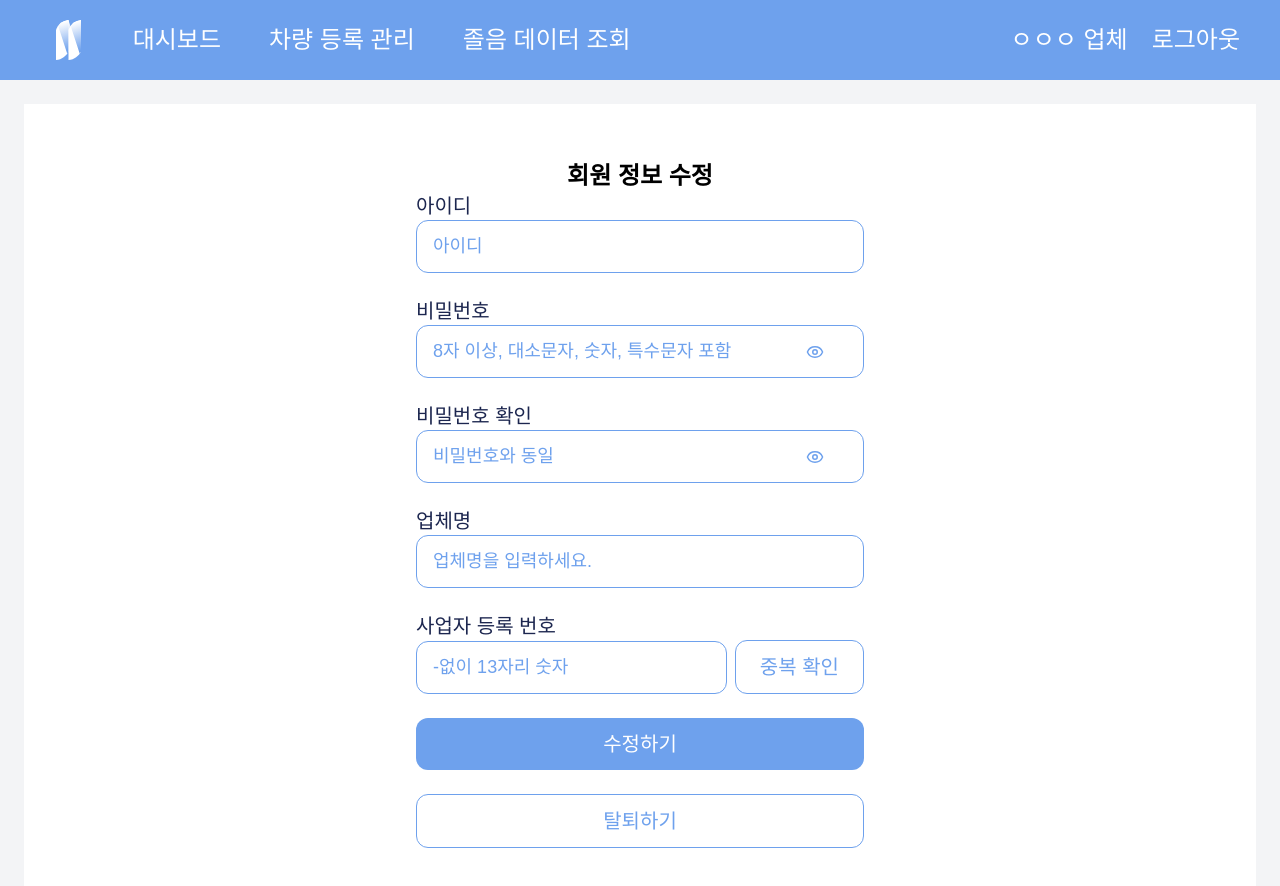
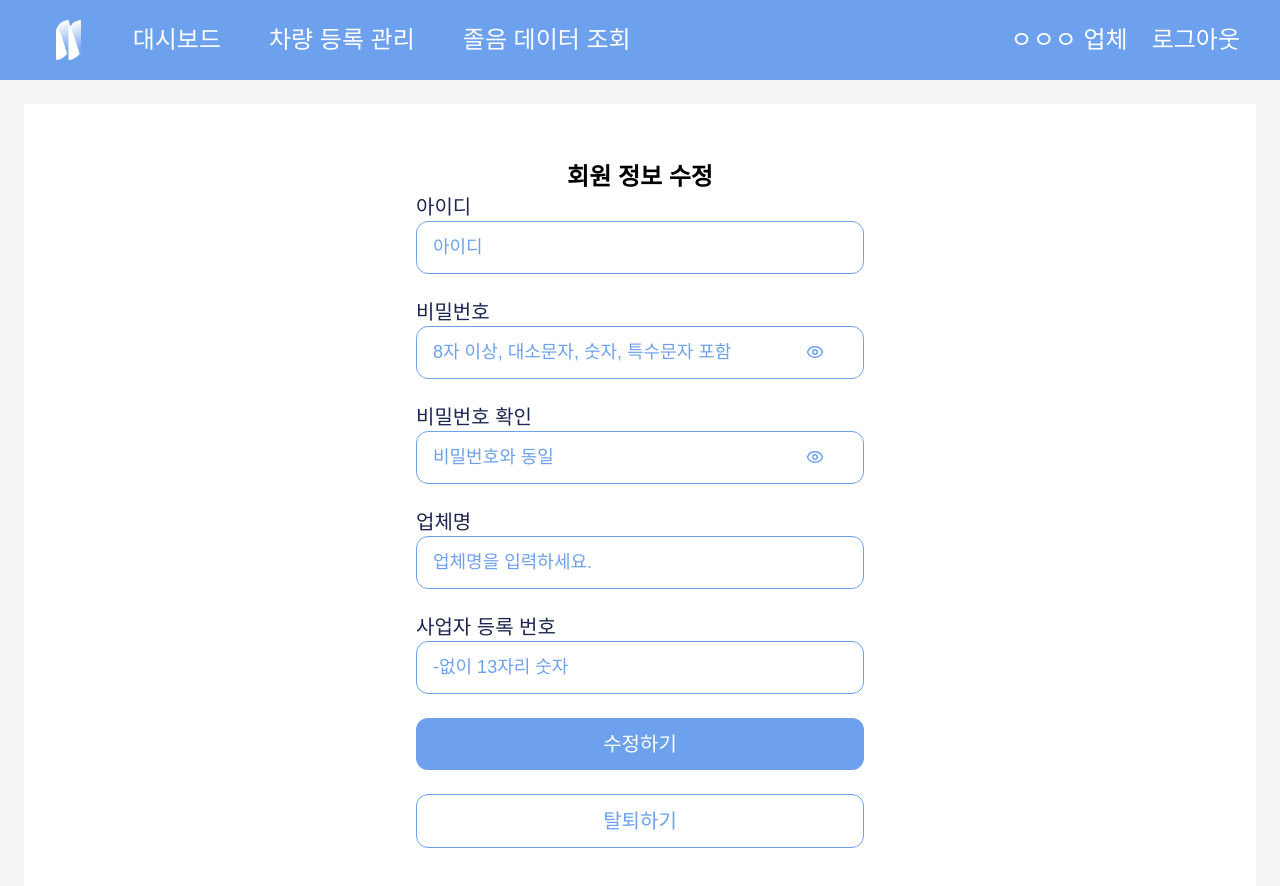
Before and after one commit to NoSleep-Drive/front, a React (Vite) app: page /edit in a window 1280 px wide. Shown: the top 886 px of the page. Built offline with nearby package versions, Linux system fonts and the light colour scheme; a web font is replaced by a local one.

Commit message:
fix[#10]: propTypes, jsx 형식, onClickButton alert 추가

```diff
--- a/src/pages/EditProfile/EditProfile.jsx
+++ b/src/pages/EditProfile/EditProfile.jsx
@@ -17,7 +17,7 @@ export default function EditProfile() {
         <h2 className="text-center text-2xl font-semibold">회원 정보 수정</h2>
         {isLoading ? (
           <div className="mt-4 flex justify-center">
-            <div className="h-8 w-8 animate-spin rounded-full border-b-2 border-blue-600"></div>
+            <div className="h-8 w-8 animate-spin rounded-full border-b-2 border-blue-600" />
           </div>
         ) : (
           <EditProfileForm
--- a/src/pages/EditProfile/EditProfileForm.jsx
+++ b/src/pages/EditProfile/EditProfileForm.jsx
@@ -66,8 +66,7 @@ function EditProfileForm({
         placeholder="-없이 13자리 숫자"
         value={isLoading ? '불러오는 중...' : state.businessNumber || ''}
         onChange={(name, value) => handleChange(name, value)}
-        withButton
-        buttonLabel="중복 확인"
+        onClickButton={() => alert('아이디 중복 확인 기능 연결 예정')}
       />
 
       <Button
@@ -97,7 +96,7 @@ EditProfileForm.propTypes = {
     confirmPassword: PropTypes.string,
     companyName: PropTypes.string,
     businessNumber: PropTypes.string,
-    errors: PropTypes.list,
+    errors: PropTypes.object,
   }).isRequired,
   isLoading: PropTypes.bool.isRequired,
   isDeleting: PropTypes.bool.isRequired,
```
